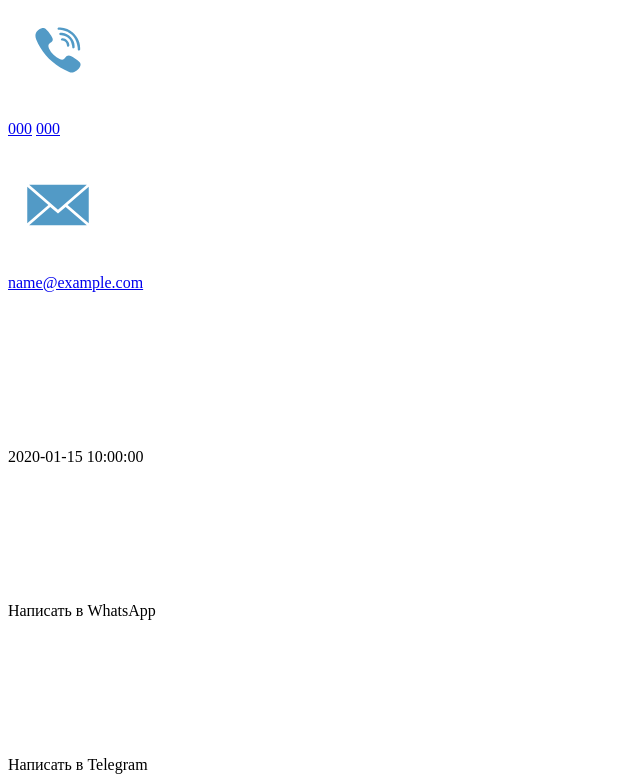
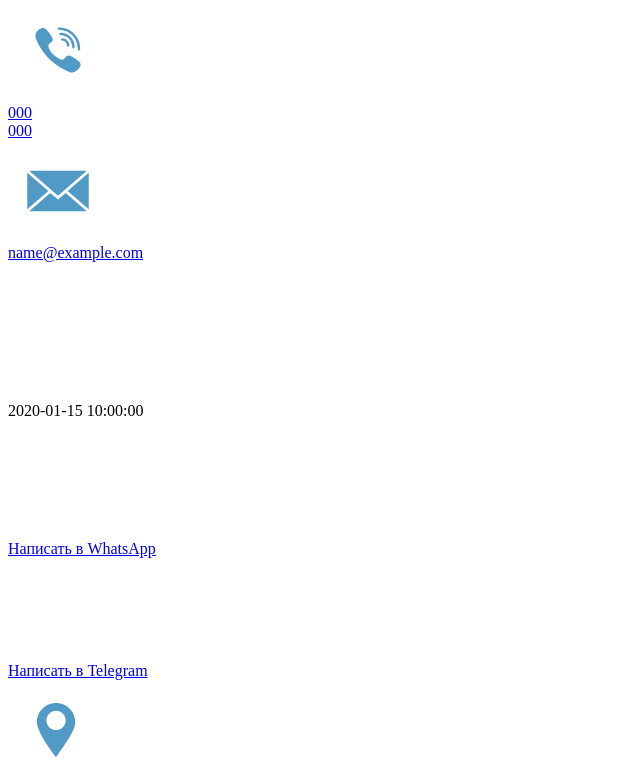
Before and after one commit to na3t1e/agat_info, a Symfony app: template templates/main/contacts.html.twig in a window 1280 px wide. Shown: the part 223-1002 px from the top of the page, without its empty margins (0-640 px from the left). Run offline with Twig, Linux system fonts and the light colour scheme; the template is opened without the code that fills it: most values are stand-ins (such as "Sample title", 1, 10 or a date in 2020); some libraries are stand-ins or nearby versions; some web fonts are replaced.

Commit message:
add styles to contacts

```diff
--- a/assets/app.js
+++ b/assets/app.js
@@ -14,4 +14,4 @@ import '../node_modules/bootstrap-icons/font/bootstrap-icons.css';
 import './js/bootstrap.bundle.min.js';
 // start the Stimulus application
 import './bootstrap';
-import 'controllers/jquery';
+// import 'controllers/jquery';
--- a/src/Controller/ContactController.php
+++ b/src/Controller/ContactController.php
@@ -10,7 +10,7 @@ use Symfony\Component\Routing\Annotation\Route;
 
 class ContactController extends AbstractController
 {
-    #[Route('/contact', name: 'app_contact')]
+    #[Route('/contacts', name: 'app_contact')]
     public function index(ContactRepository $contactRepository): Response
     {
         $contacts = $contactRepository->findAll()[0];
--- a/templates/main/contacts.html.twig
+++ b/templates/main/contacts.html.twig
@@ -1,23 +1,21 @@
 {% extends 'base.html.twig' %}
 {% block title %}Контакты{% endblock %}
 
-{% block body %}
+{% block noncontainer %}
     <div class="container">
         <div class="row">
             <div class="col-sm-12 col-lg-4 text-center">
                 <div><img class="img-contacts" src="svg/Group 2.svg"></div>
-                <p class="text-contacts">
-                    <a class="text-success" href="tel:{{ contacts.number1 }}">{{ contacts.number1 }}</a>
-                    {% if contacts.number2 %}
-                        <a class="text-success" href="tel:{{ contacts.number2 }}">{{ contacts.number2 }}</a>
-                    {% endif %}
-                </p>
+                <a class="text-contacts" href="tel:{{ contacts.number1 }}">{{ contacts.number1 }}</a>
+                {% if contacts.number2 %}
+                    <br>
+                    <a class="text-contacts" href="tel:{{ contacts.number2 }}">{{ contacts.number2 }}</a>
+                {% endif %}
             </div>
             {% if contacts.email %}
                 <div class="col-sm-12 col-lg-4  text-center">
                     <div><img class="img-contacts" src="svg/Group 3.svg"></div>
-                    <p class="text-contacts"><a class="text-success"
-                                                href="mailto:{{ contacts.email }}">{{ contacts.email }}</a></p>
+                    <a class="text-contacts" href="mailto:{{ contacts.email }}">{{ contacts.email }}</a>
                 </div>
             {% endif %}
             {% if contacts.workTime %}
@@ -31,13 +29,13 @@
             {% if contacts.wa %}
                 <div class="col-sm-12 col-lg-4  text-center">
                     <div><img class="img-contacts" src="svg/Group.svg"></div>
-                    <p class="text-contacts" href="{{ contacts.wa }}">Написать в WhatsApp</p>
+                    <a class="text-contacts" href="{{ contacts.wa }}">Написать в WhatsApp</a>
                 </div>
             {% endif %}
             {% if contacts.tg %}
                 <div class="col-sm-12 col-lg-4  text-center">
                     <div><img class="img-contacts" src="svg/Layer_1.svg"></div>
-                    <p class="text-contacts" href="{{ contacts.tg }}">Написать в Telegram</p>
+                    <a class="text-contacts" href="{{ contacts.tg }}">Написать в Telegram</a>
                 </div>
             {% endif %}
             {% if contacts.address %}
```
Also changed, not shown: assets/styles/app.css (+17 -0 lines), public/svg/Clip path group.svg (renamed from src/svg/Clip path group.svg), public/svg/Group 2.svg (renamed from src/svg/Group 2.svg), public/svg/Group 3.svg (renamed from src/svg/Group 3.svg), public/svg/Group 4.svg (renamed from src/svg/Group 4.svg), public/svg/Group.svg (renamed from src/svg/Group.svg), public/svg/Layer_1.svg (renamed from src/svg/Layer_1.svg).
